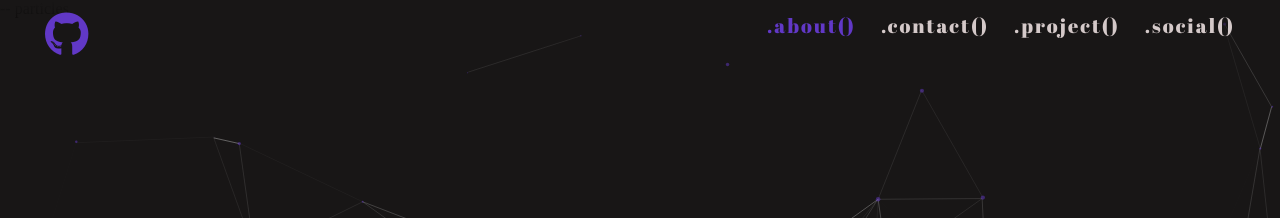
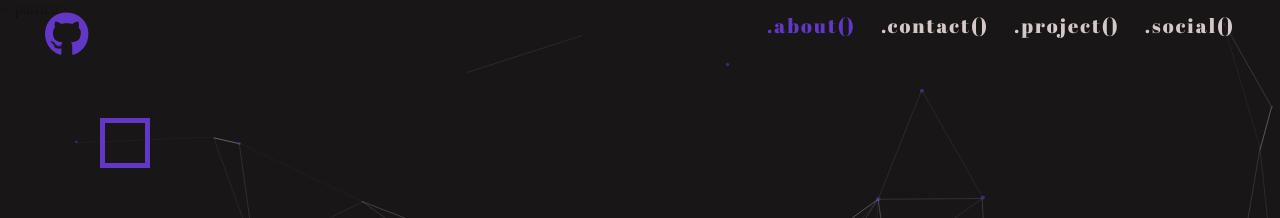
Before and after one commit to BastienVanhove/Portfolio, a Vue app: page / in a window 1280 px wide. Shown: the top 218 px of the page. Built offline with nearby package versions, Linux system fonts and the light colour scheme.

Commit message:
start cursor

```diff
--- a/src/App.vue
+++ b/src/App.vue
@@ -4,9 +4,9 @@
 </script>
 
 <template>
+    <div class="mouse"></div>
     <navbarC/>
     <content/>
-
 </template>
 
 <style>
@@ -41,4 +41,11 @@ body{
   display: flex;
   flex-direction: column
 }
+.mouse{
+  height: 50px;
+  width: 50px;
+  border: 5px solid var(--style-color);
+  margin: 100px;
+  position: absolute;
+}
 </style>
```
